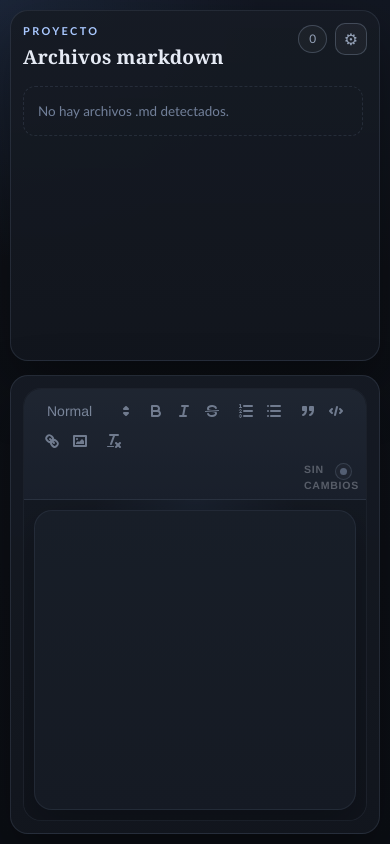
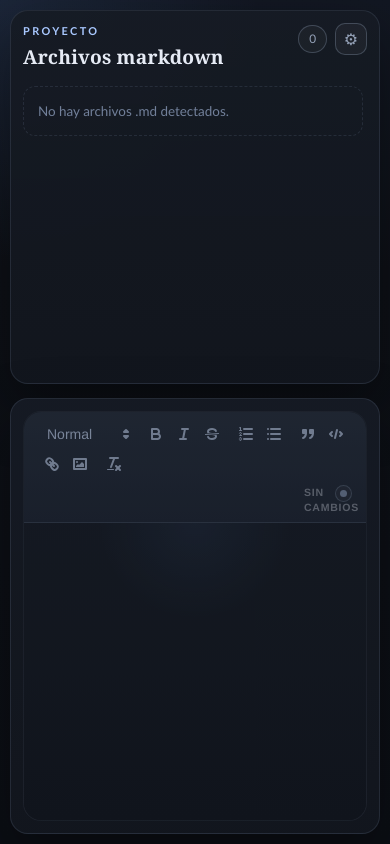
Before and after one commit to luisoncpp/Trama, a Preact app: page / in a window 390 px wide. Built offline with nearby package versions, Linux system fonts and the light colour scheme.

Commit message:
remove sheet in the background

```diff
--- a/src/index.css
+++ b/src/index.css
@@ -436,30 +436,44 @@ select {
 .rich-editor .ql-container.ql-snow {
   flex: 1 1 auto;
   min-height: 0;
-  display: flex;
-  flex-direction: column;
   overflow-y: auto;
+  overflow-x: hidden;
   background:
     radial-gradient(circle at top, rgba(110, 166, 255, 0.08), transparent 28%),
     linear-gradient(180deg, #141922 0%, #10141c 100%);
   border: 0;
-  padding: 18px;
+  padding: 0;
 }
 
 .rich-editor .ql-editor {
-  width: min(100%, 860px);
+  width: 100%;
+  max-width: 860px;
   min-height: 100%;
   margin: 0 auto;
-  background: linear-gradient(180deg, #1a212c 0%, var(--canvas) 100%);
+  background: transparent;
   color: var(--canvas-ink);
-  border: 1px solid rgba(154, 175, 210, 0.14);
-  box-shadow: 0 18px 40px rgba(0, 0, 0, 0.34);
-  border-radius: 18px;
-  overflow-y: visible;
+  border: 0;
+  box-shadow: none;
+  border-radius: 0;
+  overflow: visible;
   font-family: Georgia, 'Palatino Linotype', serif;
   font-size: 1.04rem;
-  line-height: 1.88;
-  padding: 2.5rem 3rem 3rem;
+  line-height: 1.62;
+  padding: 1.1rem 1.25rem 1.35rem;
+}
+
+.rich-editor .ql-editor p {
+  margin: 0 0 0.42rem;
+}
+
+.rich-editor .ql-editor li {
+  margin: 0.1rem 0;
+}
+
+.rich-editor .ql-editor h1,
+.rich-editor .ql-editor h2,
+.rich-editor .ql-editor h3 {
+  margin: 0.55rem 0 0.42rem;
 }
 
 .rich-editor .ql-editor.ql-blank::before {
@@ -570,7 +584,7 @@ select {
   }
 
   .rich-editor .ql-container.ql-snow {
-    padding: 10px;
+    padding: 0;
   }
 
   .rich-toolbar-controls {
@@ -580,7 +594,9 @@ select {
 
   .rich-editor .ql-editor {
     min-height: 100%;
-    padding: 1.5rem 1.25rem 2rem;
+    padding: 0.9rem 0.85rem 1.1rem;
     font-size: 0.98rem;
+    line-height: 1.56;
+    max-width: 100%;
   }
 }
```
